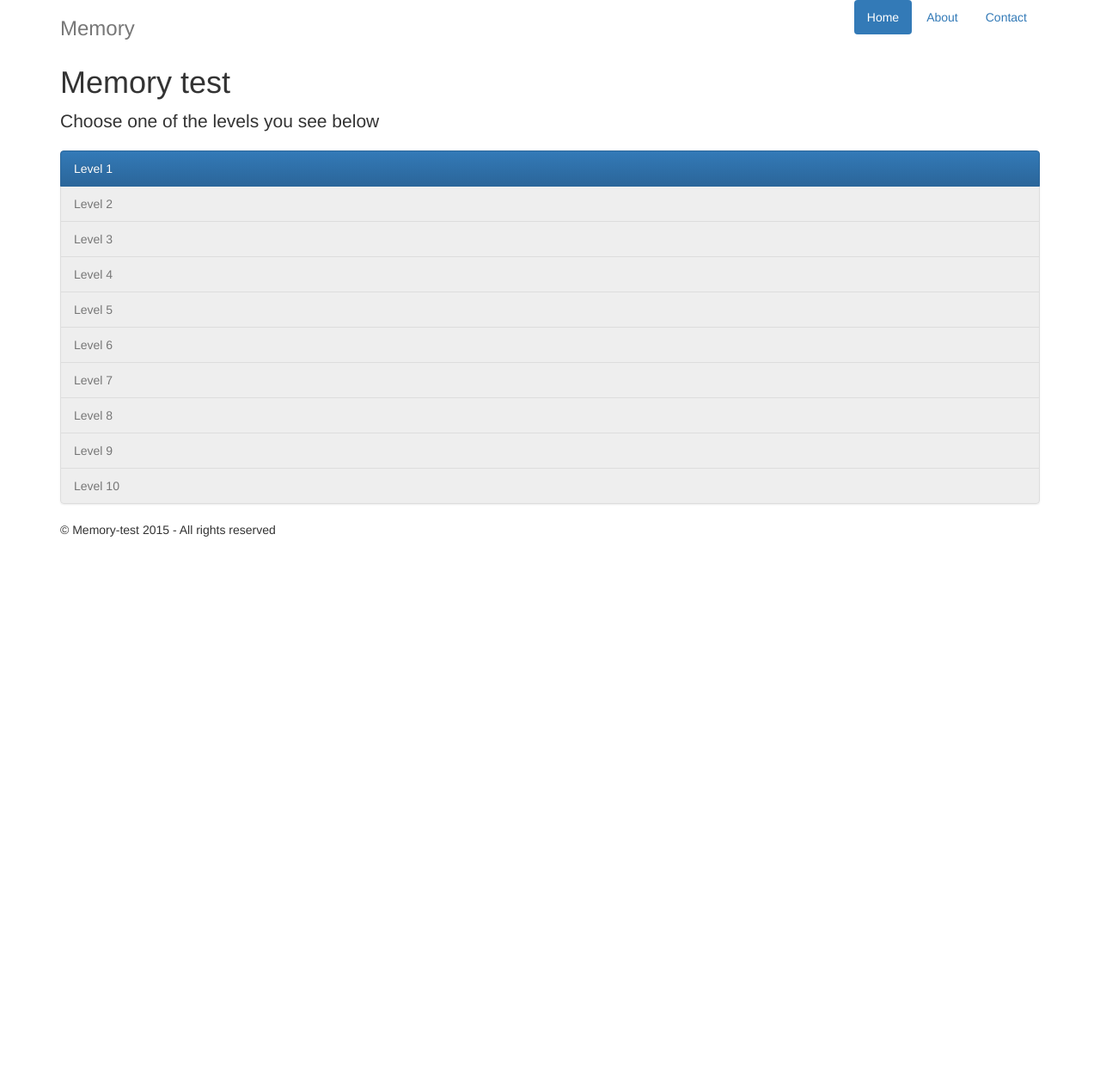
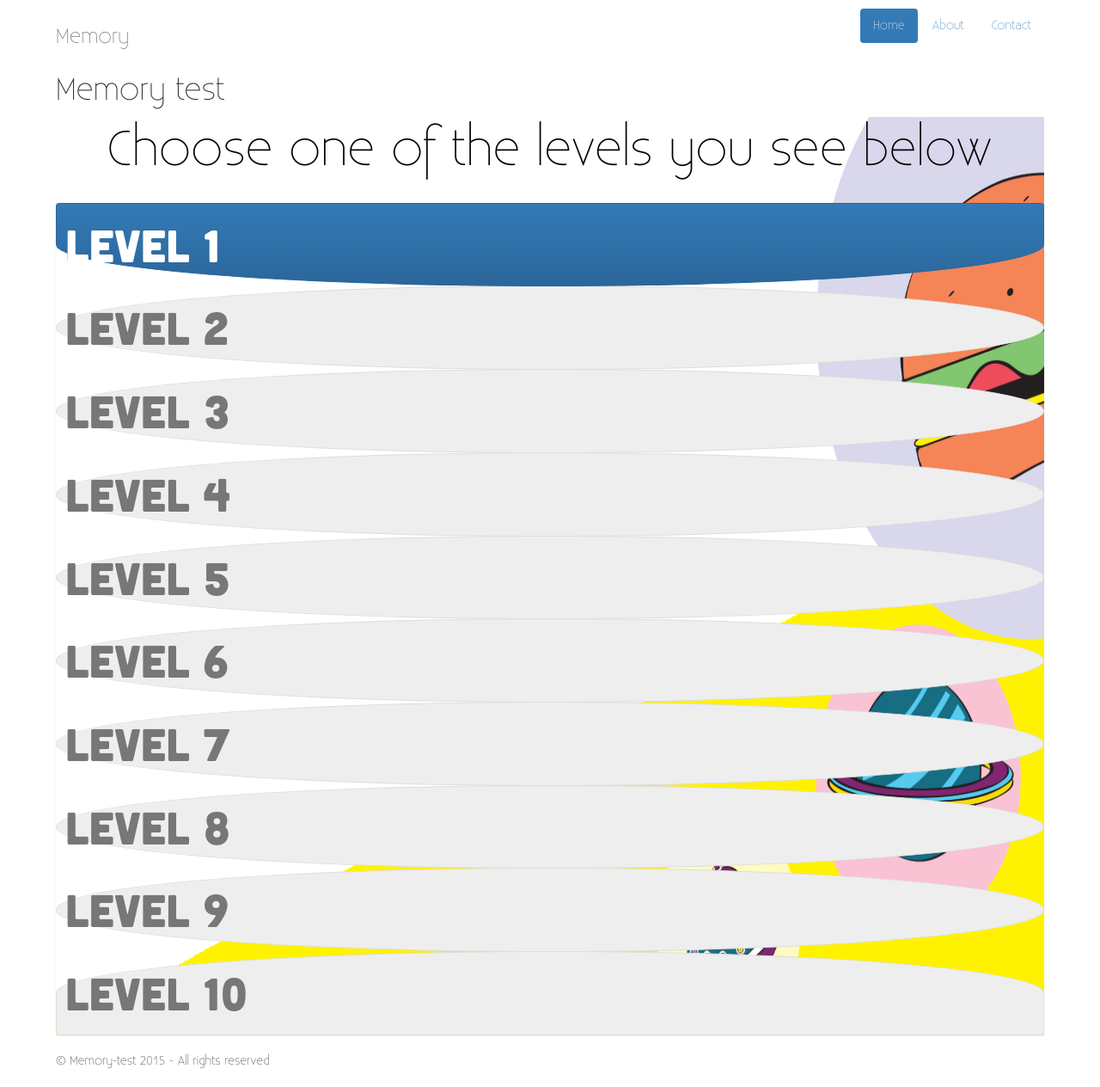
Before and after one commit to pyvil/memory-test, a PHP site: page / in a window 1280 px wide. Shown: the whole page at 86% size. Before the commit the page ends 624 px from the top, so only its background shows below. Run offline with PHP 8.4, Linux system fonts and the light colour scheme.

Commit message:
add styles

```diff
--- a/css/common.css
+++ b/css/common.css
@@ -1,26 +1,98 @@
+@font-face {
+    font-family: 'Cubano-Regular';
+    src : url(font/Cubano-Regular.otf);
+}
+
+@font-face {
+    font-family: 'Existence-Light';
+    src : url(font/Existence-Light.otf);
+}
+
+* {
+    margin: 0;
+    padding: 0;
+    font-family: 'Existence-Light';
+}
+
+a {
+    text-decoration: none;
+}
+
+html {
+    width: 100%;
+    height: 100%;
+}
+
+body {
+    width: 100%;
+    height: 100%;
+}
+
+.container{
+    max-width: 1200px;
+    padding: 10px;
+}
+
+p.lead {
+    font-size: 57px;
+    text-align: center;
+    color: #000;
+}
+
+#pyvil_level_container  {
+    background: url(../img/back_levels.png) #fff no-repeat;
+    background-size: 100% 100%;
+    width: 100%;
+    height: 100%;
+}
+
 #pyvil_remember_container, #pyvil_images_container{
     text-align: center;
     display: none;
 }
 
+#pyvil_images_container img{
+    width: 134px;
+    margin: 7px 55px;
+}
+
+#pyvil_remember_container img{
+    margin: 35px 17px;
+    width: 210px;
+}
+
 #pyvil_remember_container img, #pyvil_images_container img {
     display: inline-block;
-    margin: 10px 10px;
     cursor: pointer;
+    border-radius: 50%;
+    border: 6px solid transparent;
+}
+
+.pyvil_level_list a{
+    display: block;
+    font-family: 'Cubano-Regular';
+    font-size: 53px;
+    padding: 10px;
+    border-radius: 50%;
+    color: #000;
 }
 
 .lol-button{
     display: none;
 }
 
+.start-test{
+    font-size: 57px;
+    color: #000;
+    padding: 25px;
+    border-radius: 50%;
+    border: 1px solid #945fa8;
+}
+
 .check {
-    -webkit-box-shadow: 0px 0px 15px 0px rgba(114,184,100,1);
-    -moz-box-shadow: 0px 0px 15px 0px rgba(114,184,100,1);
-    box-shadow: 0px 0px 15px 0px rgba(114,184,100,1);
+    border: 0px solid #fff200 !important;
 }
 
 .uncheck{
-    -webkit-box-shadow: 0px 0px 15px 0px rgba(168,24,31,1);
-    -moz-box-shadow: 0px 0px 15px 0px rgba(168,24,31,1);
-    box-shadow: 0px 0px 15px 0px rgba(168,24,31,1);
+    border: 0px solid #ef4c5d !important;
 }
```
